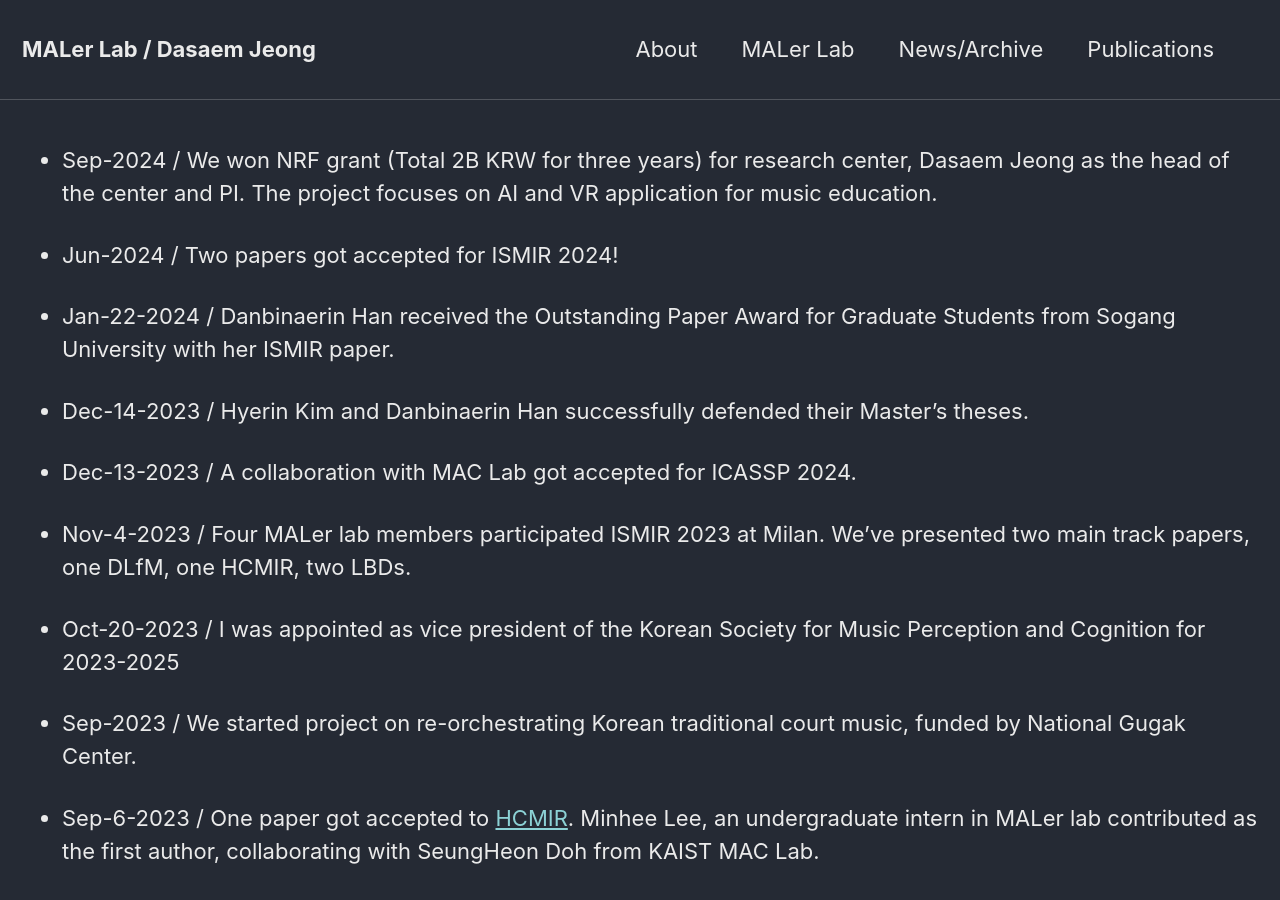
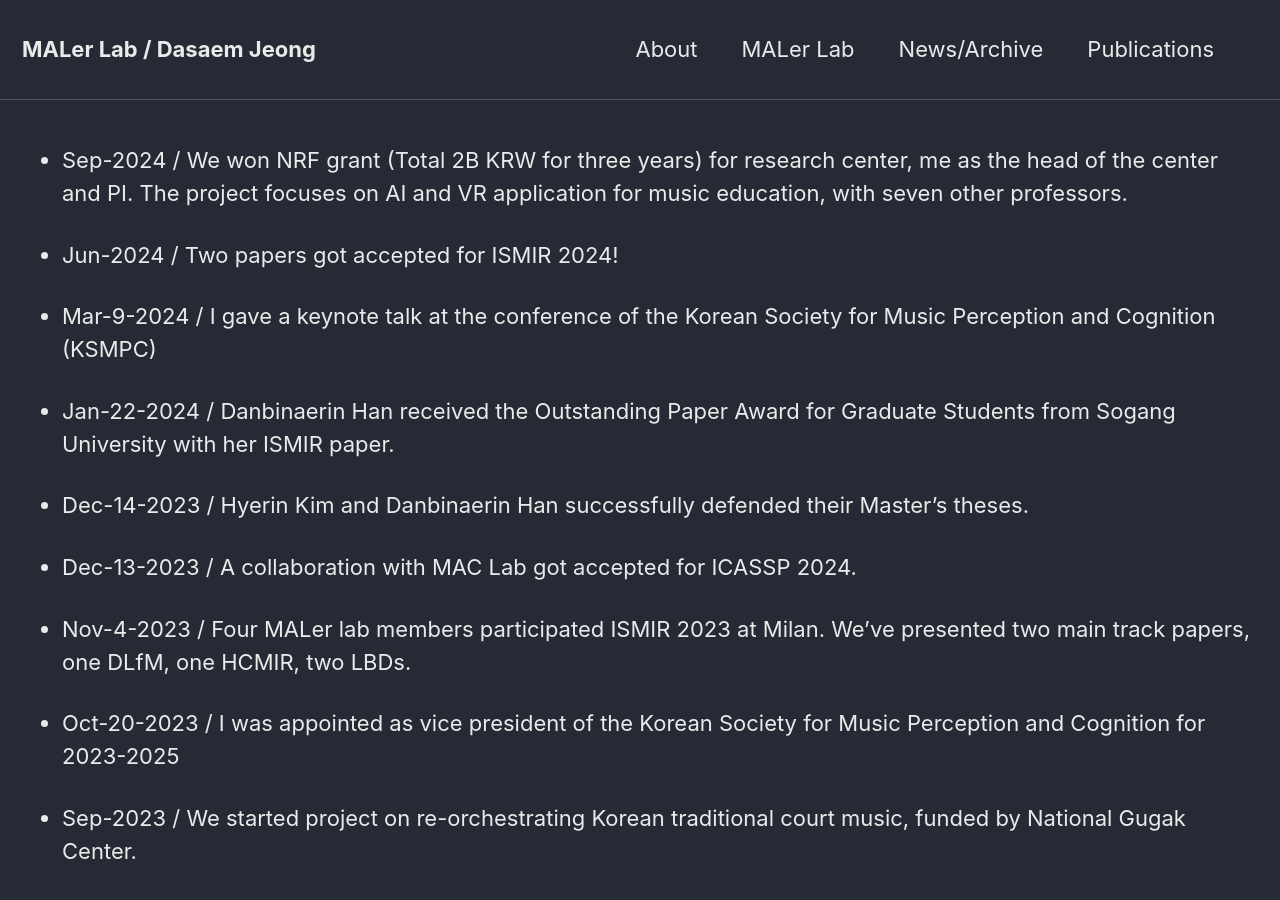
Before and after one commit to jdasam/jdasam.github.io, a Jekyll site: the page built from archive.md, in a window 1280 px wide and 900 px high. Built offline with Jekyll 4.4.1, drawn with Linux system fonts in a browser that asks for light colours; comment, search, counter and statistics services are not loaded.

Commit message:
Update archive.md

```diff
--- a/archive.md
+++ b/archive.md
@@ -3,9 +3,11 @@ layout: splash
 title: News / Archive
 permalink: /archive/
 ---
-* Sep-2024 / We won NRF grant (Total 2B KRW for three years) for research center, Dasaem Jeong as the head of the center and PI. The project focuses on AI and VR application for music education.
+* Sep-2024 / We won NRF grant (Total 2B KRW for three years) for research center, me as the head of the center and PI. The project focuses on AI and VR application for music education, with seven other professors.
 
 * Jun-2024 / Two papers got accepted for ISMIR 2024!
+
+* Mar-9-2024 / I gave a keynote talk at the conference of the Korean Society for Music Perception and Cognition (KSMPC)
 
 * Jan-22-2024 / Danbinaerin Han received the Outstanding Paper Award for Graduate Students from Sogang University with her ISMIR paper.
 
```
